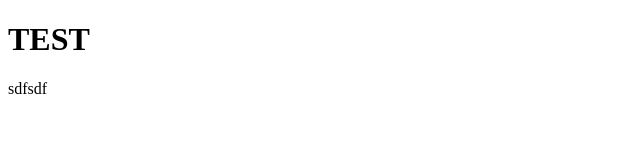
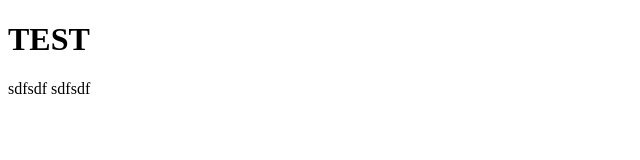
Before and after one commit to swchoi00/test1, a plain HTML site: page index.html in a window 1280 px wide. Shown: the full height of the page, 0-640 px from the left. Drawn offline with Linux system fonts and the light colour scheme.

Commit message:
index job2

```diff
--- a/index.html
+++ b/index.html
@@ -8,5 +8,6 @@
 <body>
   <h1>TEST</h1>
   sdfsdf
+  sdfsdf
 </body>
 </html>
```
